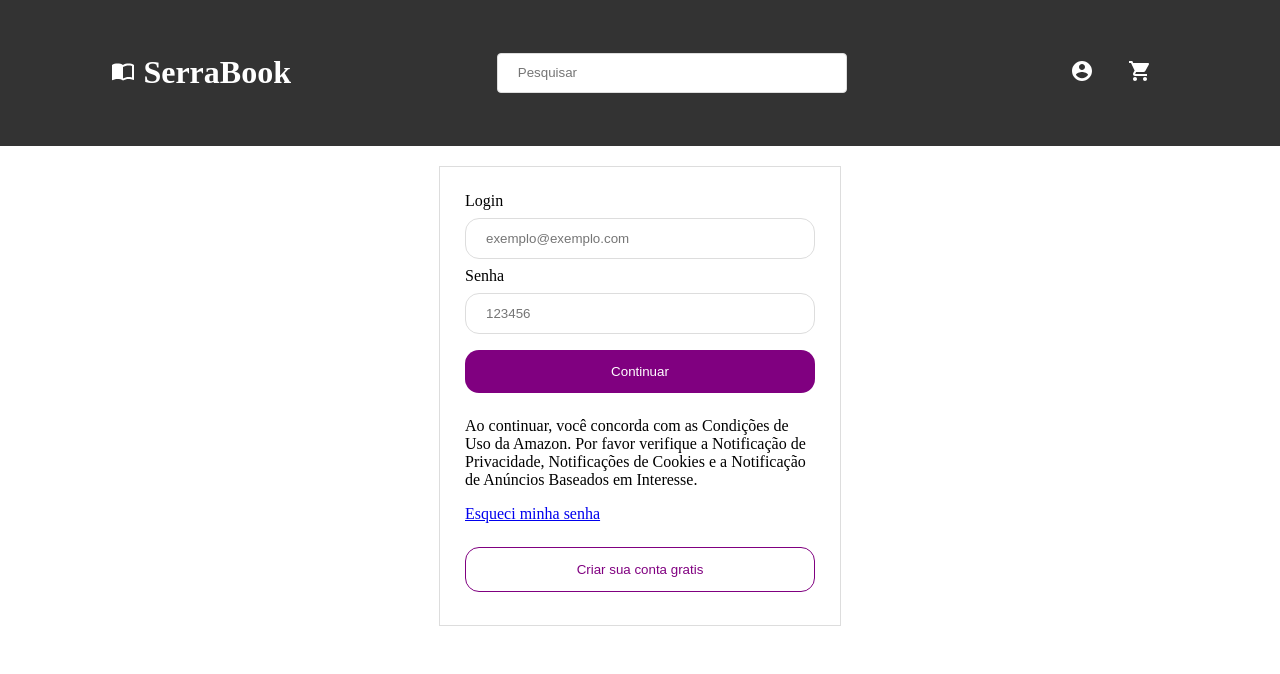
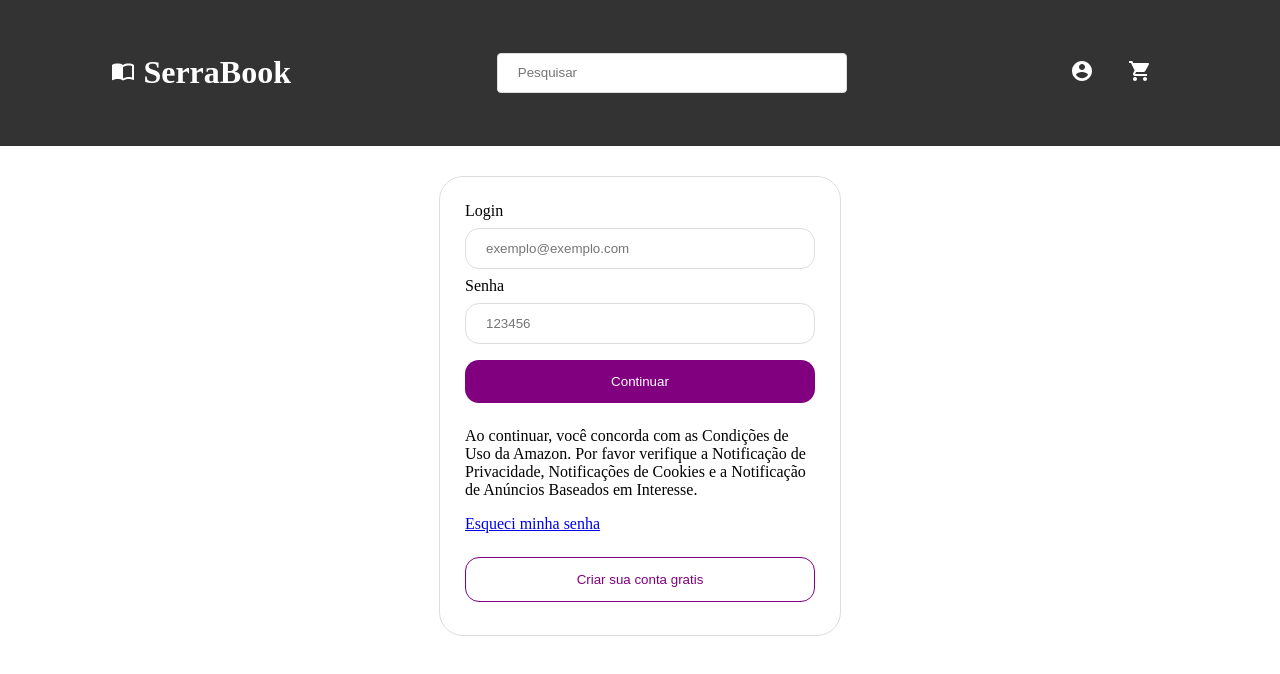
Before and after one commit to JmJunior20/serratec-ecommerce, a React (Create React App) app: page /login in a window 1280 px wide. Shown: the top 674 px of the page. Built offline with nearby package versions, Linux system fonts and the light colour scheme.

Commit message:
Configurando a página de cadastro

```diff
--- a/src/pages/cadastro/Cadastro.js
+++ b/src/pages/cadastro/Cadastro.js
@@ -43,7 +43,7 @@ const Cadastro = () => {
 
     return (
         <Container>
-            <DivPersonalizada width="350px" border="1px solid #ddd" margin="auto" marginTop="20px" >
+            <DivPersonalizada width="350px" border="1px solid #ddd" margin="auto" marginTop="30px" >
                 <label htmlFor="email">Email</label>
                 <InputText
                     id="email"
--- a/src/pages/login/Login.js
+++ b/src/pages/login/Login.js
@@ -36,7 +36,7 @@ const Login = () => {
     }
 
     return (
-        <DivPersonalizada width="350px" border="1px solid #ddd" margin="auto" marginTop="20px">
+        <DivPersonalizada width="350px" border="1px solid #ddd" margin="auto" marginTop="30px">
             <label htmlFor="username">Login</label>
             <InputText
                 id="username"
--- a/src/styles/geral-styles.js
+++ b/src/styles/geral-styles.js
@@ -8,6 +8,7 @@ import styled from "styled-components";
 export const DivPersonalizada = styled.div`
     width: ${props => props.width};
     border: ${props => props.border};
+    border-radius: 24px;
     padding: 25px;
     margin: ${props => props.margin};
     margin-top: ${props => props.marginTop};
```
